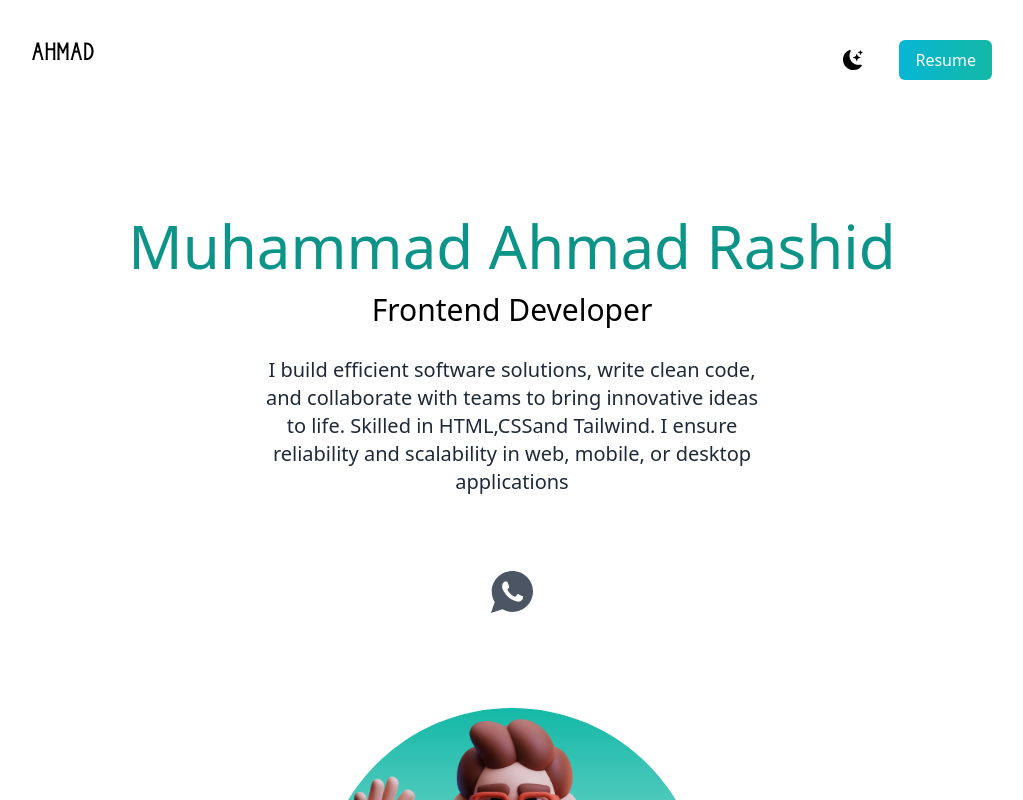
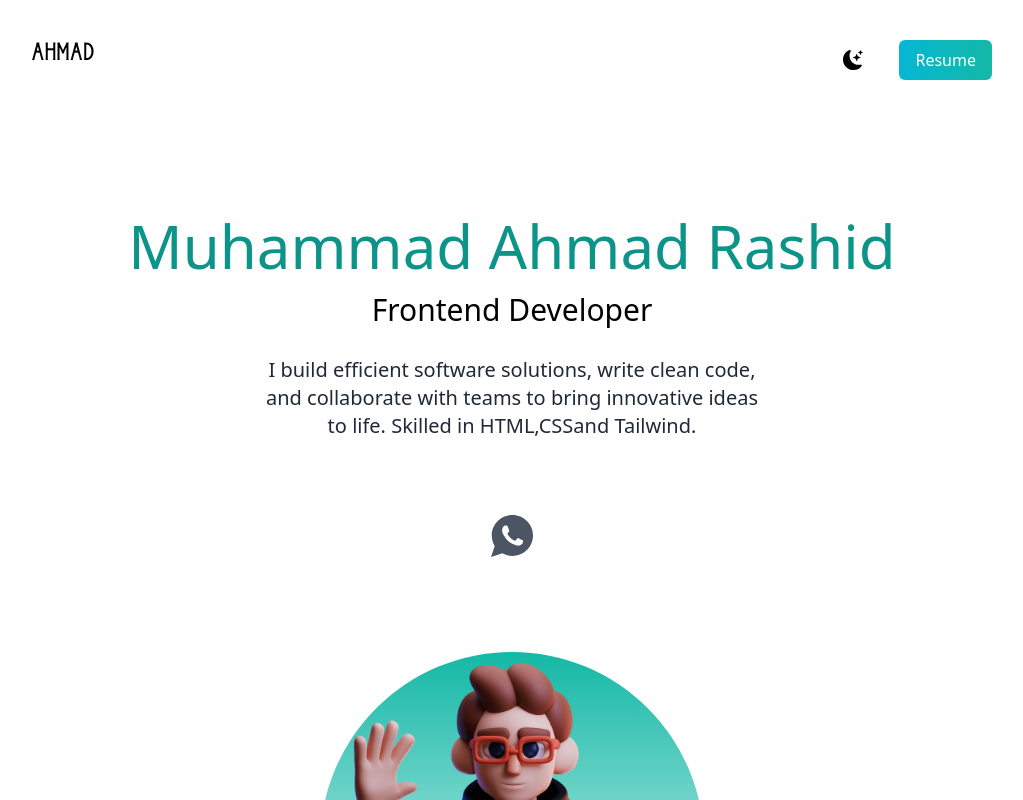
Before and after one commit to AhmadRashid146/React-Portfolio, a React (Vite) app: page / in a window 1280 px wide. Shown: the top 800 px of the page, without its empty margins (128-1151 px from the left). Built offline with nearby package versions, Linux system fonts and the light colour scheme.

Commit message:
new commit

```diff
--- a/src/components/Hero.tsx
+++ b/src/components/Hero.tsx
@@ -13,12 +13,11 @@ const Hero = () => {
         <p className="text-md py-5 leading-8 text-gray-800 md:text-xl max-w-lg mx-auto dark:text-white">
           I build efficient software solutions, write clean code, and
           collaborate with teams to bring innovative ideas to life. Skilled in
-          HTML,CSSand Tailwind. I ensure reliability and scalability in web,
-          mobile, or desktop applications
+          HTML,CSSand Tailwind.
         </p>
       </div>
       <div className="text-5xl flex justify-center gap-16 py-3 text-gray-600 dark:text-slate-50 ">
-        <a target="_blank"href="https://wa.me/923176762792">
+        <a target="_blank" href="https://wa.me/923176762792">
           <IoLogoWhatsapp />
         </a>
       </div>
```
Also changed, not shown: 1 other file (tests, documents, lock files or other folders).
